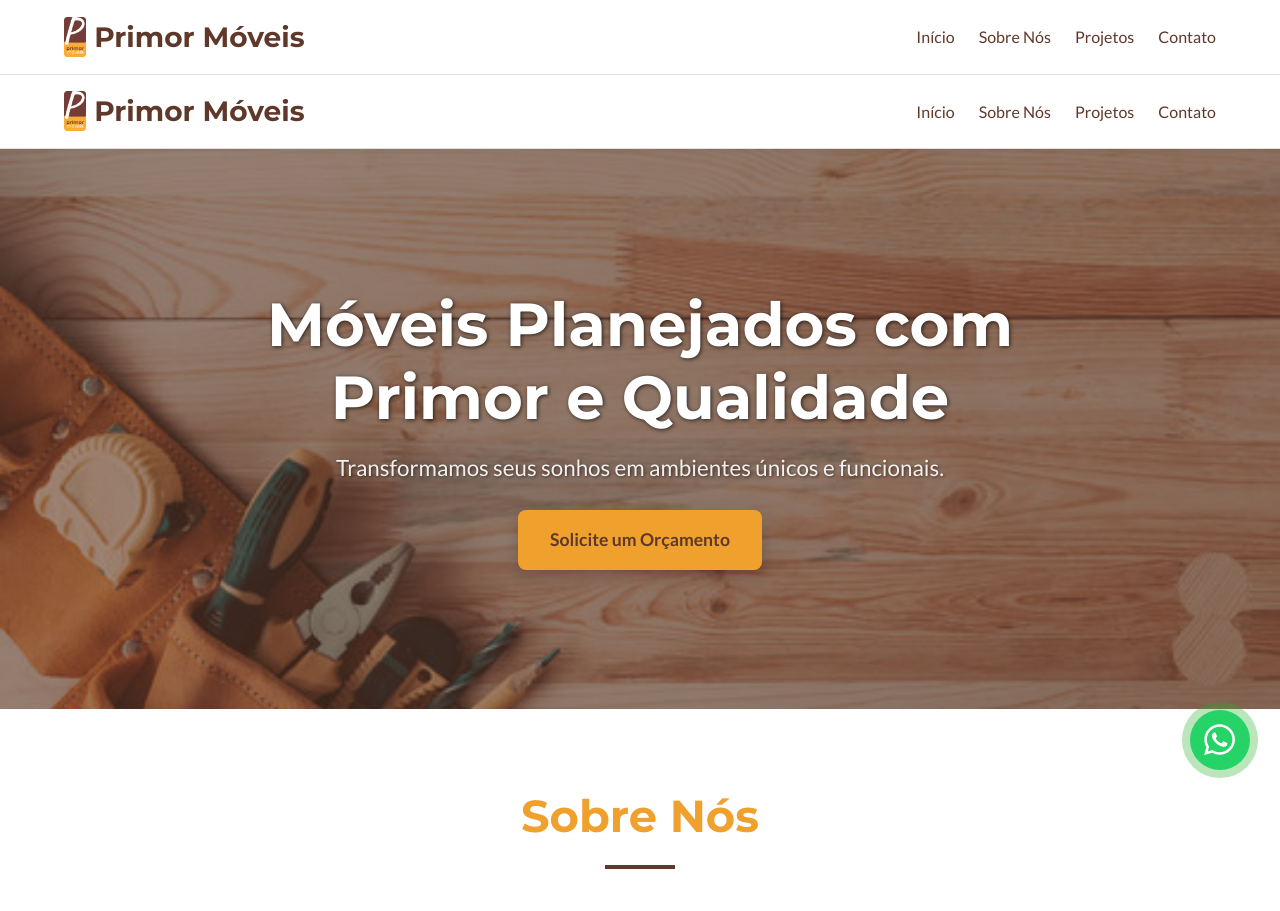
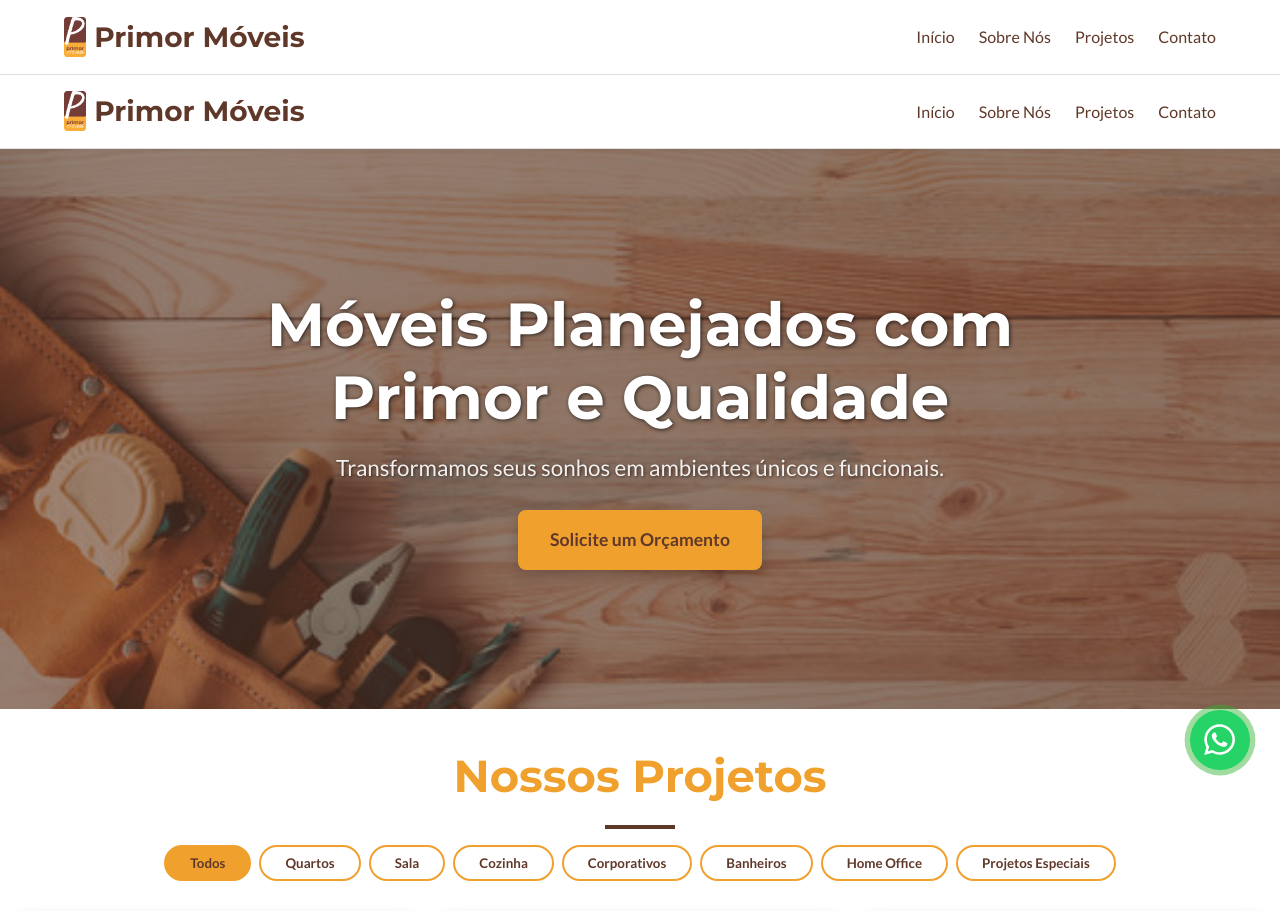
Before and after one commit to GustavoAlbuquerquee/primor-moveis, a Next.js app: page /Home in a window 1280 px wide. Shown: the top 911 px of the page. Built offline with nearby package versions, Linux system fonts and the light colour scheme.

Commit message:
feat: Remover componente About da página inicial

```diff
--- a/src/app/Home/page.tsx
+++ b/src/app/Home/page.tsx
@@ -2,7 +2,6 @@
 
 import Header from "@/components/Header";
 import Hero from "@/components/Hero";
-import About from "@/components/About";
 import Projects from "@/components/Projects";
 import Reviews from "@/components/Reviews";
 import Contact from "@/components/Contact";
@@ -13,7 +12,6 @@ export default function Home() {
     <>
       <Header />
       <Hero />
-      <About />
       <Projects />
       <Reviews />
       <Contact />
```
